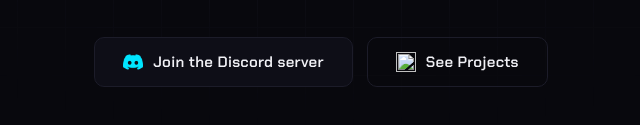
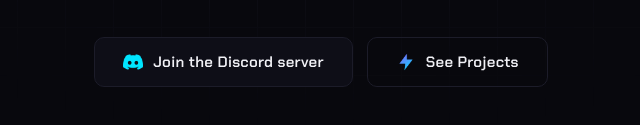
Before and after one commit to matpatz/Roblox, a plain HTML site: page src/frontend/index.html in a window 1280 px wide. Shown: the part 501-626 px from the top of the page, 319-959 px from the left. Drawn offline with Linux system fonts and the light colour scheme.

Commit message:
Update index.html

```diff
--- a/src/frontend/index.html
+++ b/src/frontend/index.html
@@ -35,7 +35,7 @@
         Join the Discord server
       </a>
       <a class="discord-btn secondary" href="/projects">
-        <img src="/assets/volt.png" alt="" width="20" height="20">
+        <img src="/assets/bolt.png" alt="" width="20" height="20">
         See Projects
       </a>
     </div>
```
